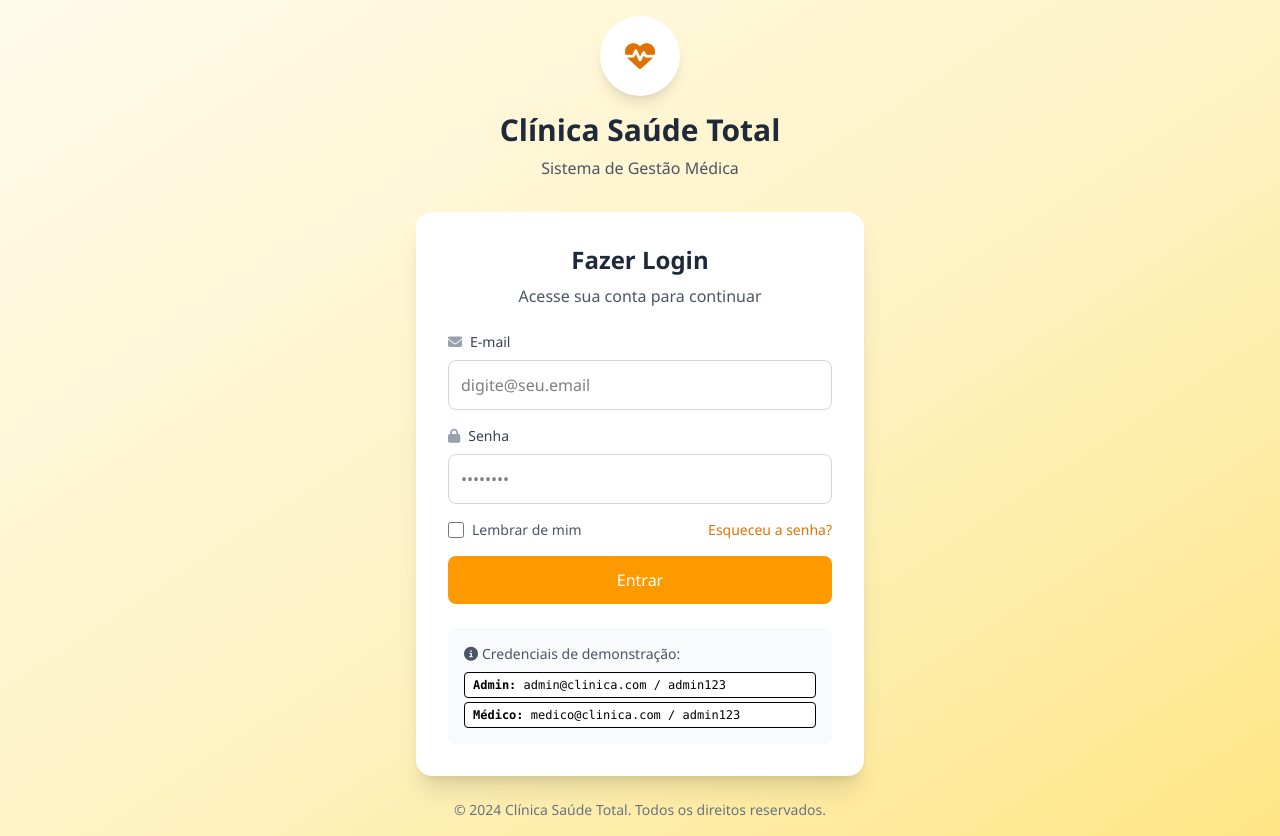
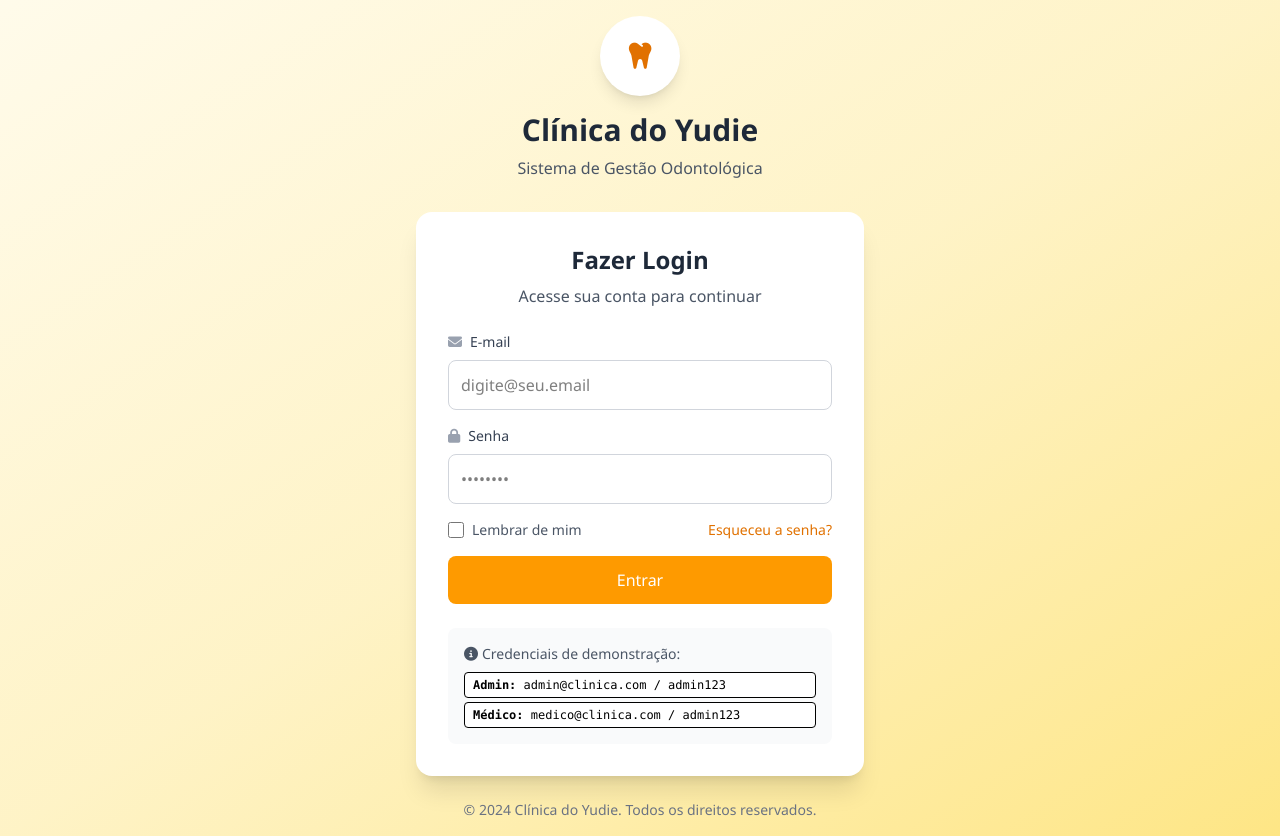
Before and after one commit to NextYudie/gestao-odonto, a React (Vite) app: page /login in a window 1280 px wide. Built offline with nearby package versions, Linux system fonts and the light colour scheme.

Commit message:
feat: Update login screen branding and icon

```diff
--- a/src/components/Login.tsx
+++ b/src/components/Login.tsx
@@ -56,12 +56,12 @@ const Login: React.FC<LoginProps> = ({ onLogin }) => {
         {/* Logo e Header */}
         <div className="text-center mb-8">
           <div className="bg-white rounded-full w-20 h-20 mx-auto flex items-center justify-center shadow-lg mb-4">
-            <i className="fas fa-heartbeat text-3xl text-amber-600"></i>
+            <i className="fas fa-tooth text-3xl text-amber-600"></i>
           </div>
           <h1 className="text-3xl font-bold text-gray-800 mb-2">
-            Clínica Saúde Total
+            Clínica do Yudie
           </h1>
-          <p className="text-gray-600">Sistema de Gestão Médica</p>
+          <p className="text-gray-600">Sistema de Gestão Odontológica</p>
         </div>
 
         {/* Formulário de Login */}
@@ -177,7 +177,7 @@ const Login: React.FC<LoginProps> = ({ onLogin }) => {
         {/* Footer */}
         <div className="text-center mt-6">
           <p className="text-sm text-gray-500">
-            © 2024 Clínica Saúde Total. Todos os direitos reservados.
+            © 2024 Clínica do Yudie. Todos os direitos reservados.
           </p>
         </div>
       </div>
```
